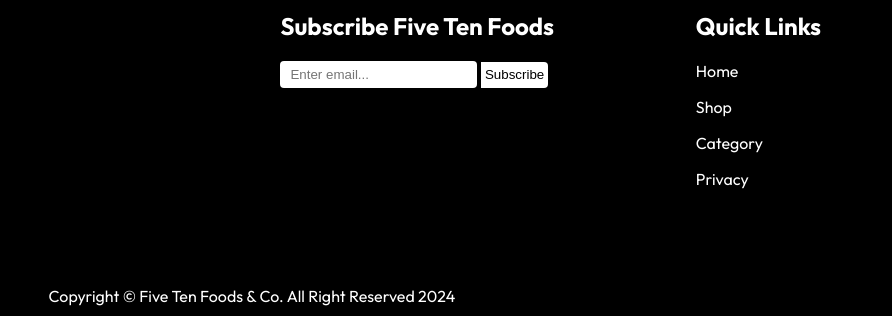
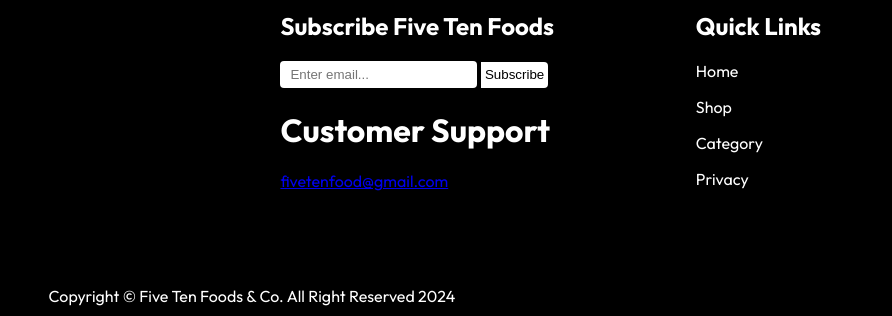
Before and after one commit to digrajthakur/Five-Ten-Foods-Co., a plain HTML site: page index.html in a window 1280 px wide. Shown: the part 3220-3536 px from the top of the page, 388-1280 px from the left. Drawn offline with nearby package versions, Linux system fonts and the light colour scheme.

Commit message:
Update index.html

```diff
--- a/index.html
+++ b/index.html
@@ -402,6 +402,10 @@
                 >
                 <button type="submit">Subscribe</button>
             </form>
+              <div>
+                <h1>Customer Support</h1>
+                <a href="mailto:fivetenfood@gmail.com">fivetenfood@gmail.com</a>
+            </div>
         </div>
         <div class="footer-3">
             <h2>Quick Links</h2>
```
